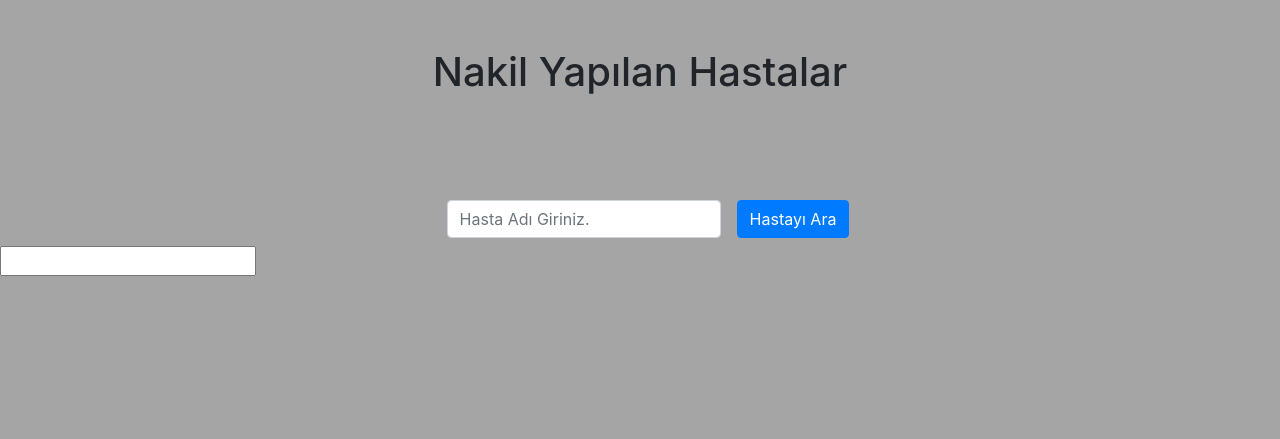
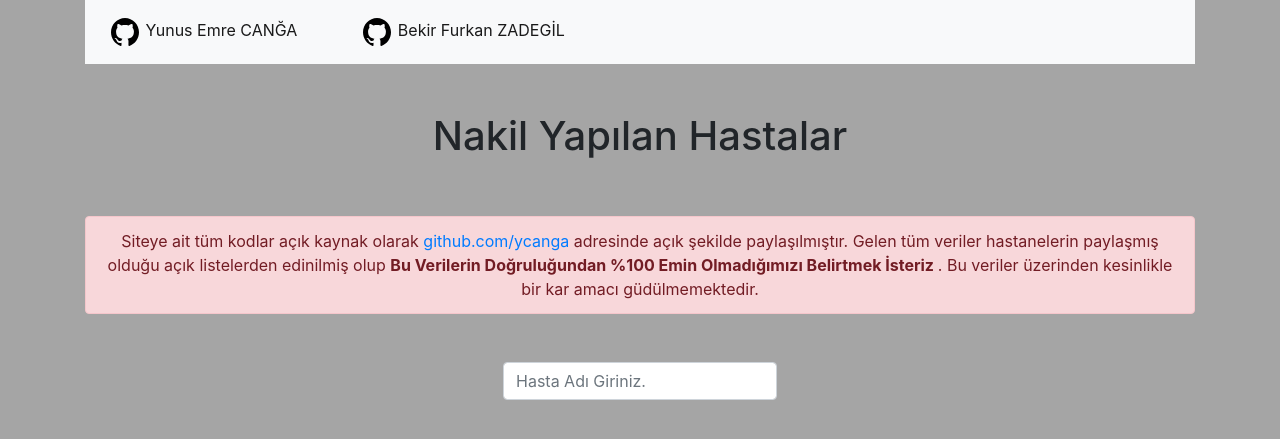
Before and after one commit to ycanga/Patient-Search-System, a PHP site: page / in a window 1280 px wide. Shown: the top 439 px of the page. Run offline with PHP 8.4, Linux system fonts and the light colour scheme; data that the repository does not hold is empty.

Commit message:
Project content has been updated.

```diff
--- a/assets/css/style.css
+++ /dev/null
@@ -1,3 +0,0 @@
-body{
-	background-color: #a5a5a5 !important;
-}
--- /dev/null
+++ b/index.html
@@ -0,0 +1,98 @@
+<!DOCTYPE html>
+<html>
+<head>
+	<meta charset="utf-8">
+	<meta name="viewport" content="width=device-width, initial-scale=1">
+	<link rel="stylesheet" type="text/css" href="assets/css/style.css">
+	<link href="https://fonts.googleapis.com/icon?family=Material+Icons" rel="stylesheet">
+	<link rel="stylesheet" href="https://cdn.jsdelivr.net/npm/bootstrap@4.1.3/dist/css/bootstrap.min.css" integrity="sha384-MCw98/SFnGE8fJT3GXwEOngsV7Zt27NXFoaoApmYm81iuXoPkFOJwJ8ERdknLPMO" crossorigin="anonymous">
+	<script src="https://cdn.jsdelivr.net/npm/bootstrap@4.1.3/dist/js/bootstrap.min.js" integrity="sha384-ChfqqxuZUCnJSK3+MXmPNIyE6ZbWh2IMqE241rYiqJxyMiZ6OW/JmZQ5stwEULTy" crossorigin="anonymous"></script>
+	<title>Hasta Arama</title>
+</head>
+
+<header class="container">
+	<nav class="text-center navbar navbar-expand-lg navbar-light bg-light">
+  <div class="collapse navbar-collapse" id="navbarNavAltMarkup">
+    <div class="navbar-nav">
+      <a class="nav-item nav-link active" href="https://github.com/ycanga">
+
+      	<?xml version="1.0" ?><!DOCTYPE svg  PUBLIC '-//W3C//DTD SVG 1.1//EN'  'http://www.w3.org/Graphics/SVG/1.1/DTD/svg11.dtd'><svg height="32px" id="Layer_1" style="enable-background:new 0 0 512 512;" version="1.1" viewBox="0 0 512 512" width="32px" xml:space="preserve" xmlns="http://www.w3.org/2000/svg" xmlns:xlink="http://www.w3.org/1999/xlink"><style type="text/css"><![CDATA[
+	.st0{fill-rule:evenodd;clip-rule:evenodd;}
+]]></style><g><path class="st0" d="M256,32C132.3,32,32,134.8,32,261.7c0,101.5,64.2,187.5,153.2,217.9c11.2,2.1,15.3-5,15.3-11.1   c0-5.5-0.2-19.9-0.3-39.1c-62.3,13.9-75.5-30.8-75.5-30.8c-10.2-26.5-24.9-33.6-24.9-33.6c-20.3-14.3,1.5-14,1.5-14   c22.5,1.6,34.3,23.7,34.3,23.7c20,35.1,52.4,25,65.2,19.1c2-14.8,7.8-25,14.2-30.7c-49.7-5.8-102-25.5-102-113.5   c0-25.1,8.7-45.6,23-61.6c-2.3-5.8-10-29.2,2.2-60.8c0,0,18.8-6.2,61.6,23.5c17.9-5.1,37-7.6,56.1-7.7c19,0.1,38.2,2.6,56.1,7.7   c42.8-29.7,61.5-23.5,61.5-23.5c12.2,31.6,4.5,55,2.2,60.8c14.3,16.1,23,36.6,23,61.6c0,88.2-52.4,107.6-102.3,113.3   c8,7.1,15.2,21.1,15.2,42.5c0,30.7-0.3,55.5-0.3,63c0,6.1,4,13.3,15.4,11C415.9,449.1,480,363.1,480,261.7   C480,134.8,379.7,32,256,32z"/></g></svg>
+
+      	Yunus Emre CANĞA <span class="sr-only">(current)</span></a>
+      <a class="nav-item nav-link active ml-5" href="https://github.com/Furkan581907">
+
+<?xml version="1.0" ?><!DOCTYPE svg  PUBLIC '-//W3C//DTD SVG 1.1//EN'  'http://www.w3.org/Graphics/SVG/1.1/DTD/svg11.dtd'><svg height="32px" id="Layer_1" style="enable-background:new 0 0 512 512;" version="1.1" viewBox="0 0 512 512" width="32px" xml:space="preserve" xmlns="http://www.w3.org/2000/svg" xmlns:xlink="http://www.w3.org/1999/xlink"><style type="text/css"><![CDATA[
+	.st0{fill-rule:evenodd;clip-rule:evenodd;}
+]]></style><g><path class="st0" d="M256,32C132.3,32,32,134.8,32,261.7c0,101.5,64.2,187.5,153.2,217.9c11.2,2.1,15.3-5,15.3-11.1   c0-5.5-0.2-19.9-0.3-39.1c-62.3,13.9-75.5-30.8-75.5-30.8c-10.2-26.5-24.9-33.6-24.9-33.6c-20.3-14.3,1.5-14,1.5-14   c22.5,1.6,34.3,23.7,34.3,23.7c20,35.1,52.4,25,65.2,19.1c2-14.8,7.8-25,14.2-30.7c-49.7-5.8-102-25.5-102-113.5   c0-25.1,8.7-45.6,23-61.6c-2.3-5.8-10-29.2,2.2-60.8c0,0,18.8-6.2,61.6,23.5c17.9-5.1,37-7.6,56.1-7.7c19,0.1,38.2,2.6,56.1,7.7   c42.8-29.7,61.5-23.5,61.5-23.5c12.2,31.6,4.5,55,2.2,60.8c14.3,16.1,23,36.6,23,61.6c0,88.2-52.4,107.6-102.3,113.3   c8,7.1,15.2,21.1,15.2,42.5c0,30.7-0.3,55.5-0.3,63c0,6.1,4,13.3,15.4,11C415.9,449.1,480,363.1,480,261.7   C480,134.8,379.7,32,256,32z"/></g></svg>
+
+
+      Bekir Furkan ZADEGİL</a>
+    </div>
+  </div>
+</nav>
+
+</header>
+
+<body style="background-color: #a5a5a5 !important;">
+
+<div class="text-center p-5">
+	<h1>Nakil Yapılan Hastalar</h1>
+</div>
+
+<div class="container">
+	<div class='container text-center alert alert-danger' role='alert'>
+      Siteye ait tüm kodlar açık kaynak olarak <a href="github.com/ycanga">github.com/ycanga</a> adresinde açık şekilde paylaşılmıştır. Gelen tüm veriler hastanelerin paylaşmış olduğu açık listelerden edinilmiş olup <b> Bu Verilerin Doğruluğundan %100 Emin Olmadığımızı Belirtmek İsteriz </b>. Bu veriler üzerinden kesinlikle bir kar amacı güdülmemektedir.
+  	</div>
+</div>
+
+<div class="container d-flex justify-content-center mt-5">
+	<form class="form-inline" action="#" method="post">
+		  <div class="form-group mx-sm-3 mb-2">
+		    	<input type="text" class="form-control name" id="name" name="name" onchange="sending()" placeholder="Hasta Adı Giriniz.">
+		  </div>
+	</form>
+</div>
+
+<div class="ana">
+
+	<div class="kelimeler">
+	</div>
+
+</div>
+
+<script src="https://ajax.googleapis.com/ajax/libs/jquery/3.6.1/jquery.min.js"></script>
+<script type="text/javascript">
+
+$(function(){
+	$("#name").keyup(function(){//inputta bir tuşa basılırsa
+		var kelime = $(this).val();//değerini al
+		if (kelime.length >= 3) {
+
+		$.post("process.php",{
+			"name" : kelime
+			},function(al){ //ara.php ye gönder
+
+			$(".kelimeler").html(al);//gelen verileri .kerlimeler clasına ait divin içine yaz
+		});
+		}
+		else{
+			$(".kelimeler").html("");//gelen verileri .kerlimeler clasına ait divin içine yaz
+		}
+	});
+
+});
+
+function tamamla(al){//tamamla fonsiyonu çağırılınca gönderilen veriyi al
+
+	$("#name").val(al);//inputa koy
+
+	$(".kelimeler").text("");//kelimeler clasına ait divi temizle
+
+}
+
+</script>
+
+</body>
+</html>
--- a/index.php
+++ /dev/null
@@ -1,97 +0,0 @@
-<!DOCTYPE html>
-<html>
-<head>
-	<meta charset="utf-8">
-	<meta name="viewport" content="width=device-width, initial-scale=1">
-	<link rel="stylesheet" type="text/css" href="assets/css/style.css">
-	<link rel="stylesheet" href="https://cdn.jsdelivr.net/npm/bootstrap@4.1.3/dist/css/bootstrap.min.css" integrity="sha384-MCw98/SFnGE8fJT3GXwEOngsV7Zt27NXFoaoApmYm81iuXoPkFOJwJ8ERdknLPMO" crossorigin="anonymous">
-	<script src="https://cdn.jsdelivr.net/npm/bootstrap@4.1.3/dist/js/bootstrap.min.js" integrity="sha384-ChfqqxuZUCnJSK3+MXmPNIyE6ZbWh2IMqE241rYiqJxyMiZ6OW/JmZQ5stwEULTy" crossorigin="anonymous"></script>
-	<title>Hasta Arama</title>
-</head>
-
-<body>
-
-<div class="text-center p-5">
-	<h1>Nakil Yapılan Hastalar</h1>
-</div>
-
-<div class="container d-flex justify-content-center mt-5">
-	<form class="form-inline" action="#" method="post">
-		  <div class="form-group mx-sm-3 mb-2">
-		    	<input type="text" class="form-control" name="name" onchange="sending()" id="inputPassword2" placeholder="Hasta Adı Giriniz.">
-		  </div>
-	  <button type="submit" name="click" class="btn btn-primary mb-2">Hastayı Ara</button>
-	</form>
-</div>
-
-<div class="ana">
-
-	<input type="text" id="name" />
-
-	<div class="kelimeler">
-
-	</div>
-
-</div>
-
-<div class="container text-center mt-5 bg-light">
-<?php if($search){ ?>
-<table class="table">
-  <thead>
-    <tr>
-      <th scope="col">#</th>
-      <th scope="col">İsim Soyisim</th>
-      <th scope="col">Bulunduğu Bölüm</th>
-      <th scope="col">Bulunduğu Hastane</th>
-      <th scope="col">Durumu</th>
-      <th scope="col">Geldiği Yer</th>
-    </tr>
-  </thead>
-  <tbody>
-  	<?php
-  	$count = 0;
-  	foreach ($search as $search) {
-  	$count++;
-  	?>
-	<tr>
-      <th scope="row"><?php echo $count; ?></th>
-      <td><?php echo $search["name"]; ?></td>
-      <td><?php echo $search["section"]; ?></td>
-      <td><?php echo $search["location"]; ?></td>
-      <td><?php echo $search["status"]; ?></td>
-      <td><?php echo $search["last-location"]; ?></td>
-    </tr>
-	<?php } ?>
-  </tbody>
-</table>
-<?php } ?>
-</div>
-
-<script src="https://ajax.googleapis.com/ajax/libs/jquery/3.6.1/jquery.min.js"></script>
-<script type="text/javascript">
-
-$(function(){
-	$("#name").keyup(function(){//inputta bir tuşa basılırsa
-		var kelime = $(this).val();//değerini al
-		$.post("process.php",{
-			"name" : kelime
-			},function(al){ //ara.php ye gönder
-
-			$(".kelimeler").html(al);//gelen verileri .kerlimeler clasına ait divin içine yaz
-		});
-	});
-
-});
-
-function tamamla(al){//tamamla fonsiyonu çağırılınca gönderilen veriyi al
-
-	$("#name").val(al);//inputa koy
-
-	$(".kelimeler").text("");//kelimeler clasına ait divi temizle
-
-}
-
-</script>
-
-</body>
-</html>
--- a/settings.php
+++ b/settings.php
@@ -2,9 +2,9 @@
 
 error_reporting(0);
 
-$dsn = "mysql:host=localhost;dbname=hasta-list;charset=utf8mb4";
-$user = "root";
-$passwd = "";
+$dsn = "mysql:host=localhost;dbname=k4lphasof_help;charset=utf8mb4";
+$user = "k4lphasof_help";
+$passwd = "12345";
 
 try {
     $db = new PDO($dsn, $user, $passwd);
```
Also changed, not shown: process.php (+43 -4 lines), hasta-list.sql (deleted), 1 other file.
